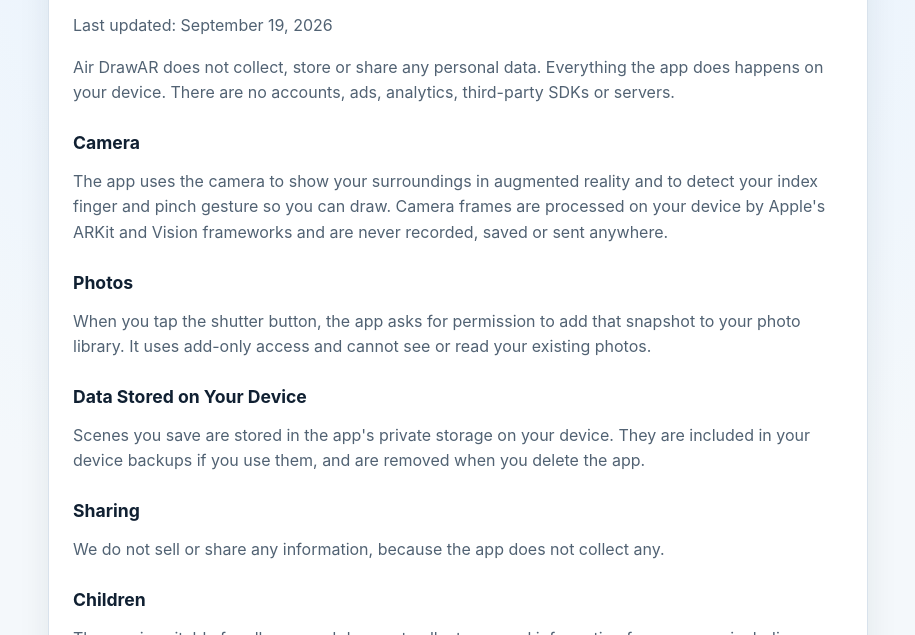
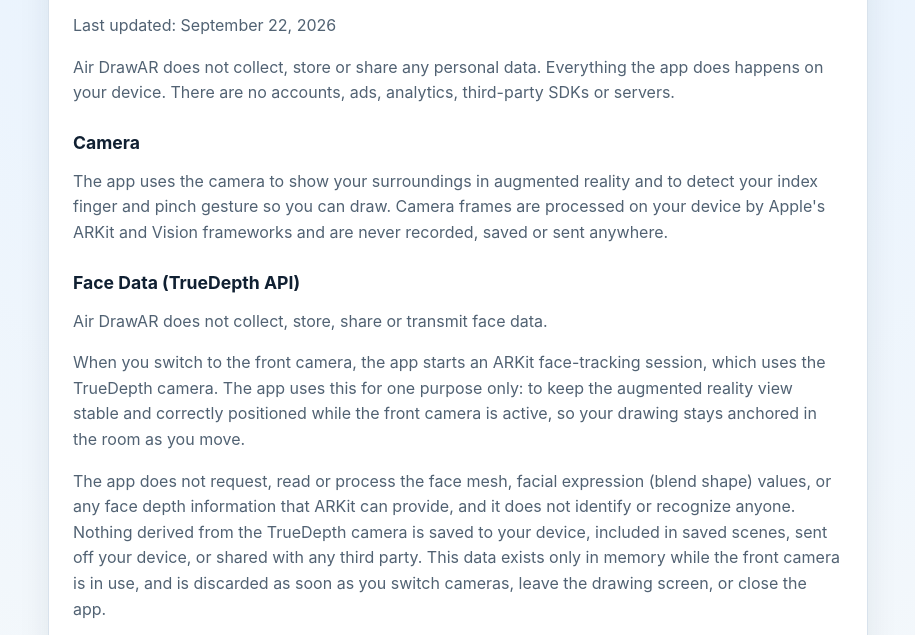
Before and after one commit to rshamilton/drawarprivacy, a plain HTML site: page index.html in a window 1280 px wide. Shown: the part 129-764 px from the top of the page, without its empty margins (182-1097 px from the left). Drawn offline with Linux system fonts and the light colour scheme.

```diff
--- a/index.html
+++ b/index.html
@@ -64,11 +64,17 @@
         <div class="card">
             <div class="eyebrow">Air DrawAR</div>
             <h1>Privacy Policy</h1>
-            <p>Last updated: September 19, 2026</p>
+            <p>Last updated: September 22, 2026</p>
             <p>Air DrawAR does not collect, store or share any personal data. Everything the app does happens on your device. There are no accounts, ads, analytics, third-party SDKs or servers.</p>
 
             <h2>Camera</h2>
             <p>The app uses the camera to show your surroundings in augmented reality and to detect your index finger and pinch gesture so you can draw. Camera frames are processed on your device by Apple's ARKit and Vision frameworks and are never recorded, saved or sent anywhere.</p>
+
+            <h2>Face Data (TrueDepth API)</h2>
+            <p>Air DrawAR does not collect, store, share or transmit face data.</p>
+            <p>When you switch to the front camera, the app starts an ARKit face-tracking session, which uses the TrueDepth camera. The app uses this for one purpose only: to keep the augmented reality view stable and correctly positioned while the front camera is active, so your drawing stays anchored in the room as you move.</p>
+            <p>The app does not request, read or process the face mesh, facial expression (blend shape) values, or any face depth information that ARKit can provide, and it does not identify or recognize anyone. Nothing derived from the TrueDepth camera is saved to your device, included in saved scenes, sent off your device, or shared with any third party. This data exists only in memory while the front camera is in use, and is discarded as soon as you switch cameras, leave the drawing screen, or close the app.</p>
+            <p>If you tap the shutter button, the app saves a picture of what is on screen, which may include your face when the front camera is in use, to your own photo library. That happens only when you ask for it, the image goes only to your photo library, and it is never sent to the developer.</p>
 
             <h2>Photos</h2>
             <p>When you tap the shutter button, the app asks for permission to add that snapshot to your photo library. It uses add-only access and cannot see or read your existing photos.</p>
```
